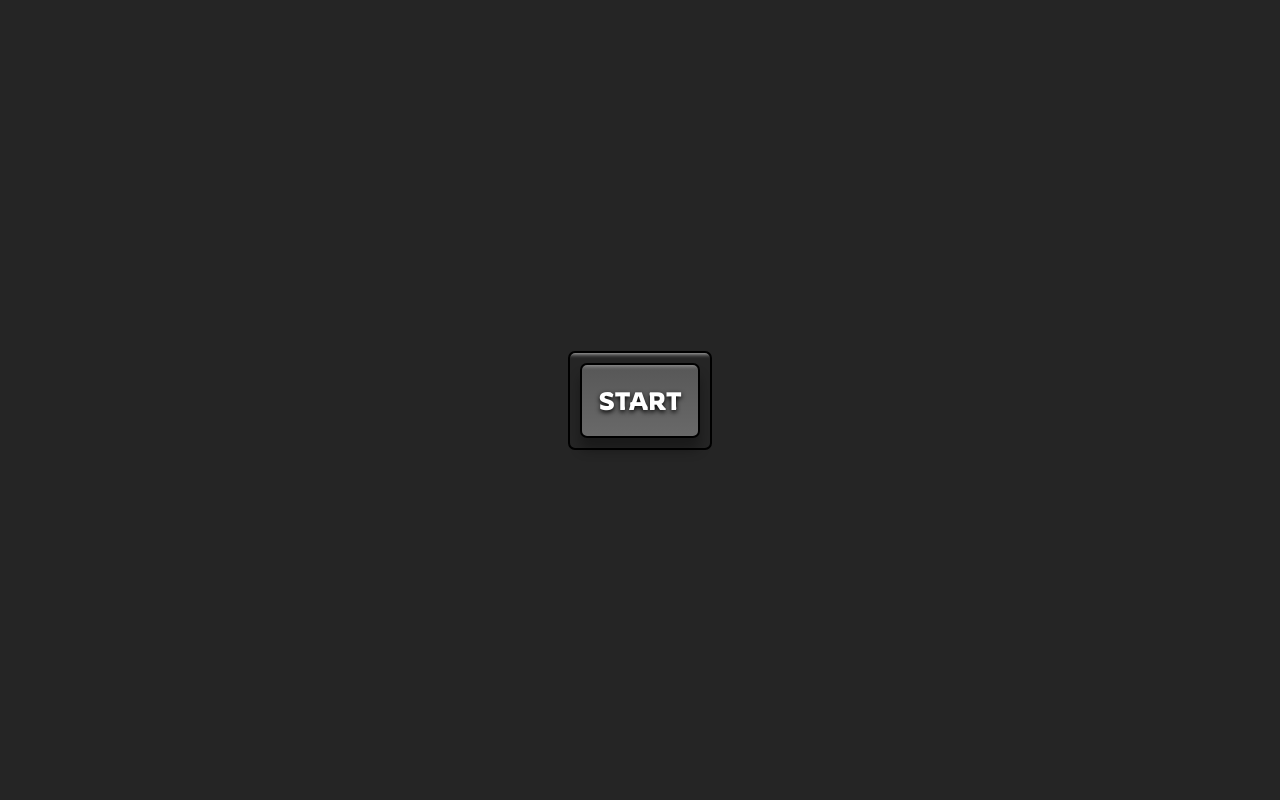
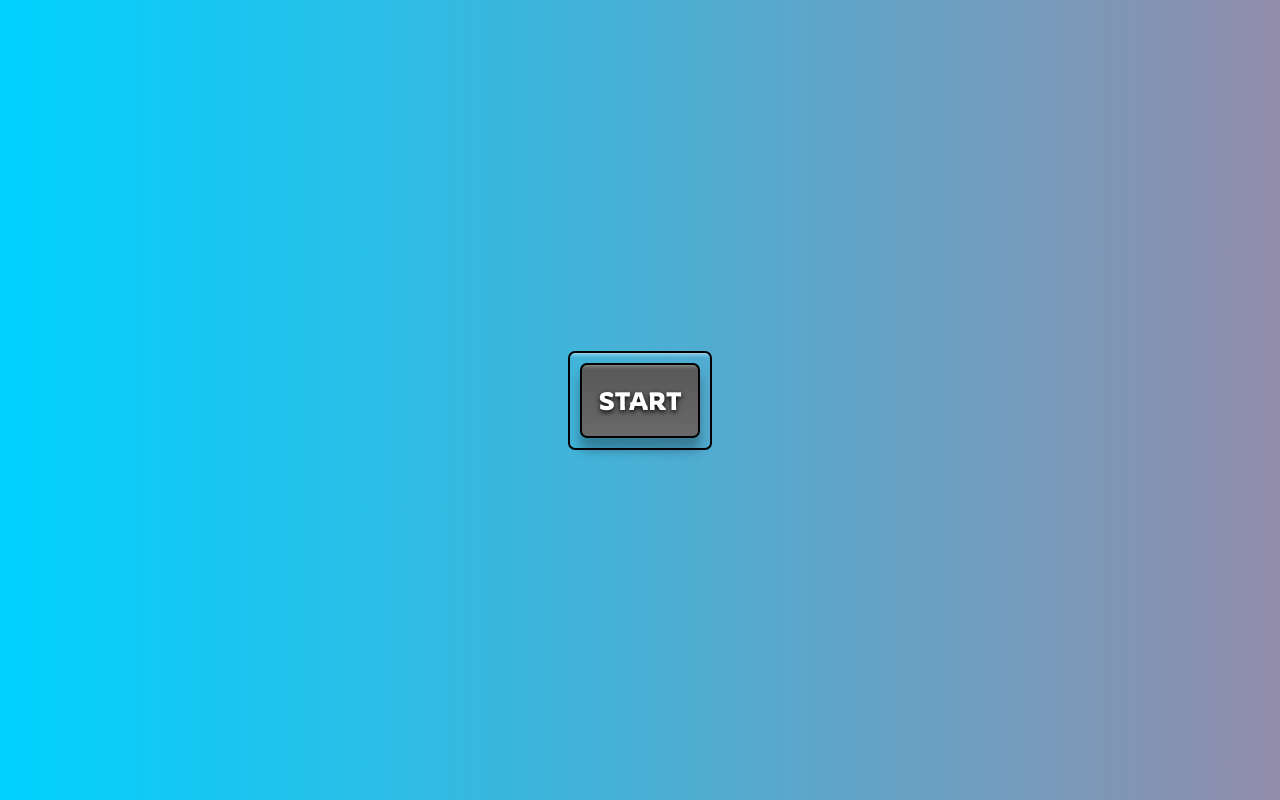
Before and after one commit to LeonardoE20/picture-in-picture, a plain HTML site: page index.html in a window 1280 px wide. Drawn offline with Linux system fonts and the light colour scheme.

Commit message:
added new features and deleted unnecassary code. Added a new background color

```diff
--- a/style.css
+++ b/style.css
@@ -10,7 +10,7 @@ body {
   display: flex;
   justify-content: center;
   align-items: center;
-  background: rgb(37, 37, 37);
+  background-image: linear-gradient(to right,  #00d2ff, #928DAB);
 }
 
 .button-container {
```
Also changed, not shown: index.html (+5 -2 lines).
